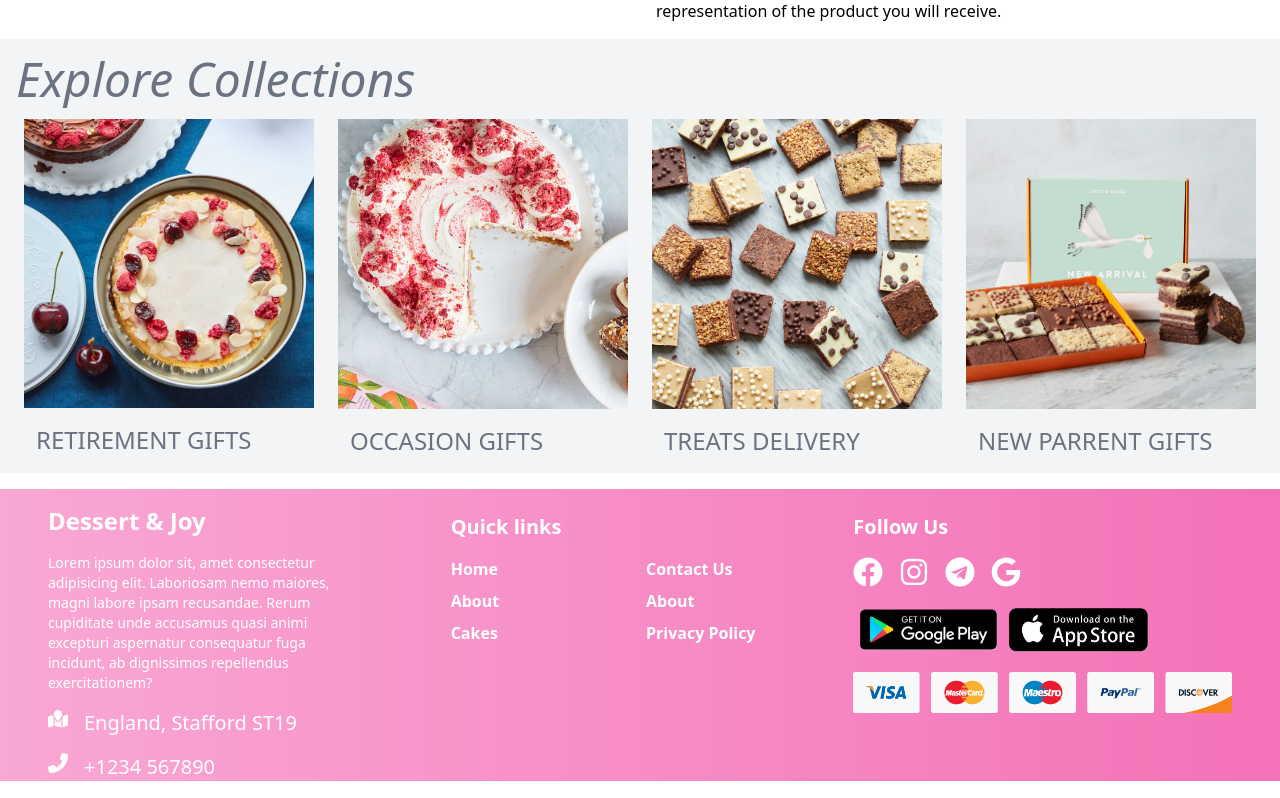
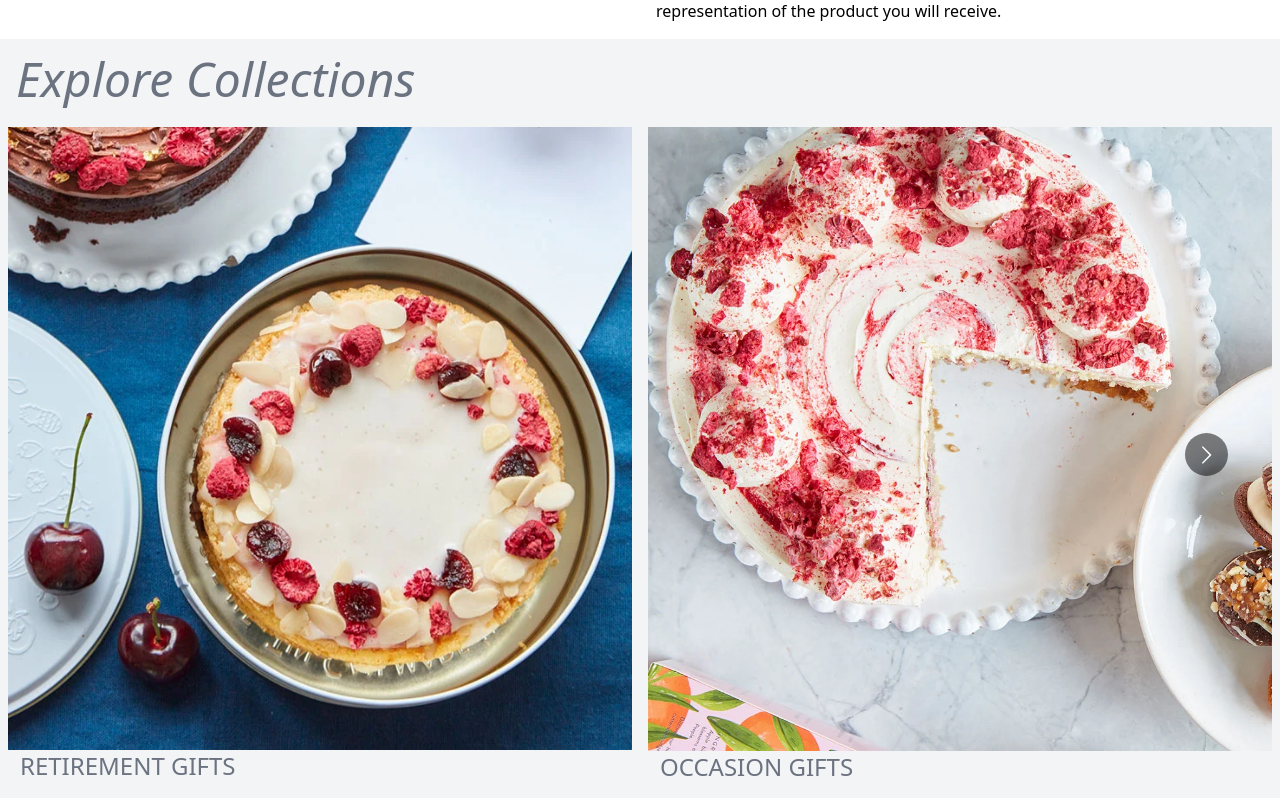
Before and after one commit to ch13Nataliia/dessert-shop, a React (Vite) app: page /chococake in a window 1280 px wide. Shown: the part 1540-2338 px from the top of the page. Built offline with nearby package versions, Linux system fonts and the light colour scheme.

Commit message:
added react-slider to choco page

```diff
--- a/package.json
+++ b/package.json
@@ -16,10 +16,12 @@
     "react": "^18.3.1",
     "react-dom": "^18.3.1",
     "react-icons": "^5.2.1",
+    "react-multi-carousel": "^2.8.5",
     "react-router-dom": "^6.24.1",
     "react-router-hash-link": "^2.4.3",
     "react-slick": "^0.30.2",
-    "slick-carousel": "^1.8.1"
+    "slick-carousel": "^1.8.1",
+    "swiper": "^11.1.9"
   },
   "devDependencies": {
     "@types/react": "^18.3.3",
--- a/src/pages/ChocoCake.jsx
+++ b/src/pages/ChocoCake.jsx
@@ -9,16 +9,39 @@ import ImageOne from '../assets/explore/img1.webp';
 import ImageTwo from '../assets/explore/img2.webp';
 import ImageThree from '../assets/explore/img4.webp';
 import ImageFour from '../assets/explore/img6.webp';
-
+import ImageFive from '../assets/explore/img3.jfif';
+import Carousel from 'react-multi-carousel';
+import 'react-multi-carousel/lib/styles.css';
 
 const ExploreCollection = [
   { id: 1, image: ImageOne, name: 'retirement gifts' },
   { id: 2, image: ImageTwo, name: 'occasion gifts' },
   { id: 3, image: ImageThree, name: 'treats delivery' },
   { id: 4, image: ImageFour, name: 'new parrent gifts' },
+  { id: 5, image: ImageFive, name: 'cookie delivery' },
 ];
 
 const ChocoCake = () => {
+  const responsive = {
+    superLargeDesktop: {
+      // the naming can be any, depends on you.
+      breakpoint: { max: 4000, min: 1024 },
+      items: 5,
+    },
+    desktop: {
+      breakpoint: { max: 1024, min: 800 },
+      items: 3,
+    },
+    tablet: {
+      breakpoint: { max: 800, min: 464 },
+      items: 2,
+    },
+    mobile: {
+      breakpoint: { max: 464, min: 0 },
+      items: 1,
+    },
+  };
+
   return (
     <div className="">
       <img src={BgImage} className="w-full" />
@@ -136,22 +159,27 @@ const ChocoCake = () => {
             </div>
           </div>
         </div>
-        {/* expore section */}
+        {/* slide section */}
       </div>
       <div className="bg-gray-100 my-4">
         <div>
-          <h2 className="text-5xl italic py-4 px-4 text-gray-500">Explore Collections</h2>
+          <h2 className="text-5xl italic py-4 px-4 text-gray-500">
+            Explore Collections
+          </h2>
         </div>
-        <div className="grid lg:grid-cols-4 md:grid-cols-2 gap-6 px-6 ">
-          {ExploreCollection.map((item) => (
-
-            <div key={item.id} className='grid gap-4 pb-4 cursor-pointer'>
-              <img src={item.image} alt="explore_collection" />
-              <h3 className='text-2xl text-gray-500 uppercase hover:scale-105 duration-300 translate-x-3'>{item.name}</h3>
+        <Carousel responsive={responsive}>
+          {ExploreCollection.map((photo) => (
+            <div key={photo.id} className="m-2">
+              <img src={photo.image} alt="" />
+              <h3 className="text-2xl text-gray-500 uppercase hover:scale-105 duration-300 translate-x-3">
+                {photo.name}
+              </h3>
             </div>
           ))}
-        </div>
+        </Carousel>
+        ;
       </div>
+      {/* slide section */}
     </div>
   );
 };
```
Also changed, not shown: 1 other file (tests, documents, lock files or other folders).
